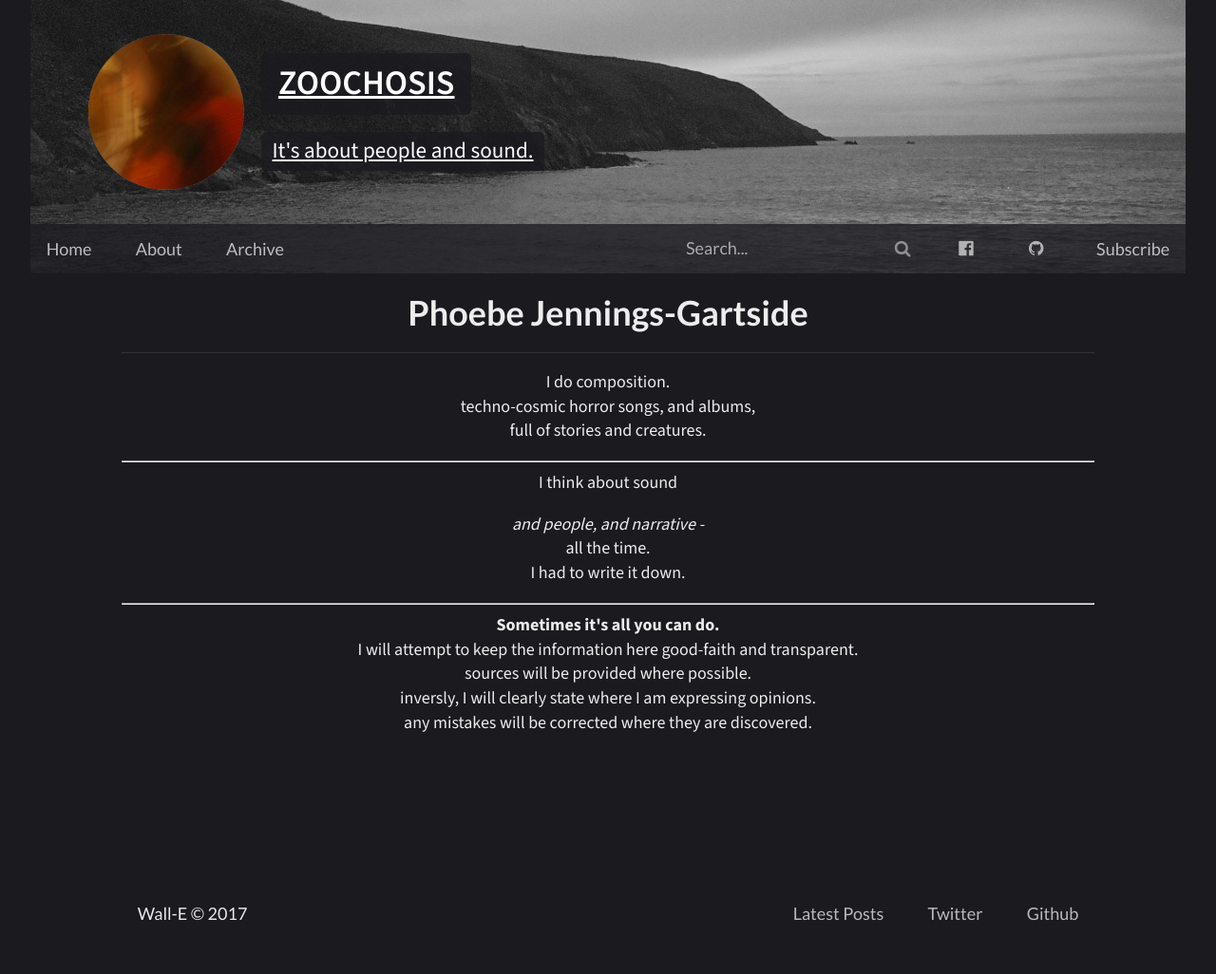
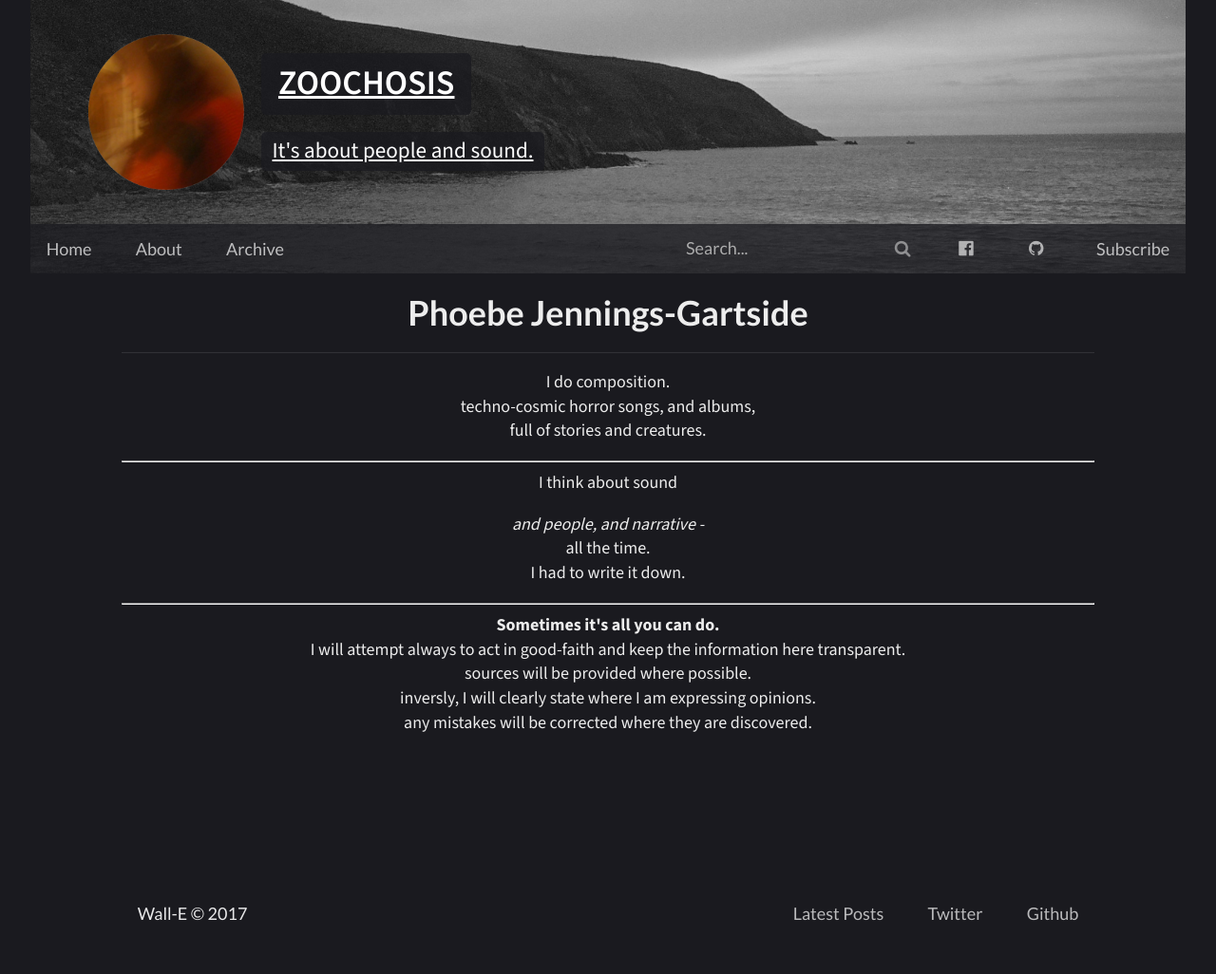
Before and after one commit to ZOOCHOSIS-BLOG/ZOOCHOSIS-BLOG.github.io, a Jekyll site: the page built from about.html, in a window 1280 px wide. Shown: the whole page at 95% size. Built offline with Jekyll 4.4.1, drawn with Linux system fonts in a browser that asks for light colours.

Commit message:
warning card text edit

```diff
--- a/about.html
+++ b/about.html
@@ -33,7 +33,7 @@ title: Phoebe Jennings-Gartside
 <b>Sometimes it's all you can do.</b>
 
 <div class="w3-panel w3-warning w3-card">
-  <p>I will attempt to keep the information here good-faith and transparent. <br>
+  <p>I will attempt always to act in good-faith and keep the information here transparent. <br>
     sources will be provided where possible. <br>
     inversly, I will clearly state where I am expressing opinions. <br>
     any mistakes will be corrected where they are discovered.
```
